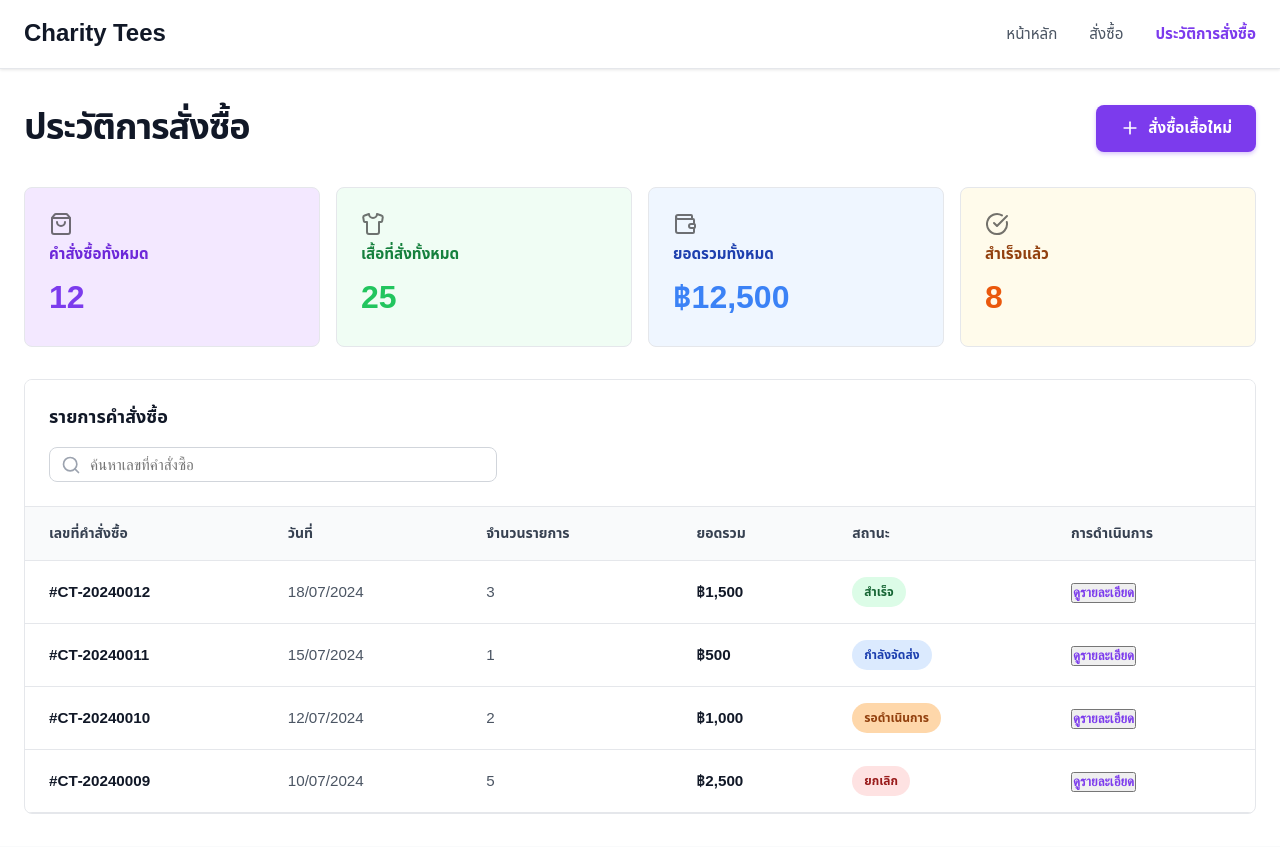
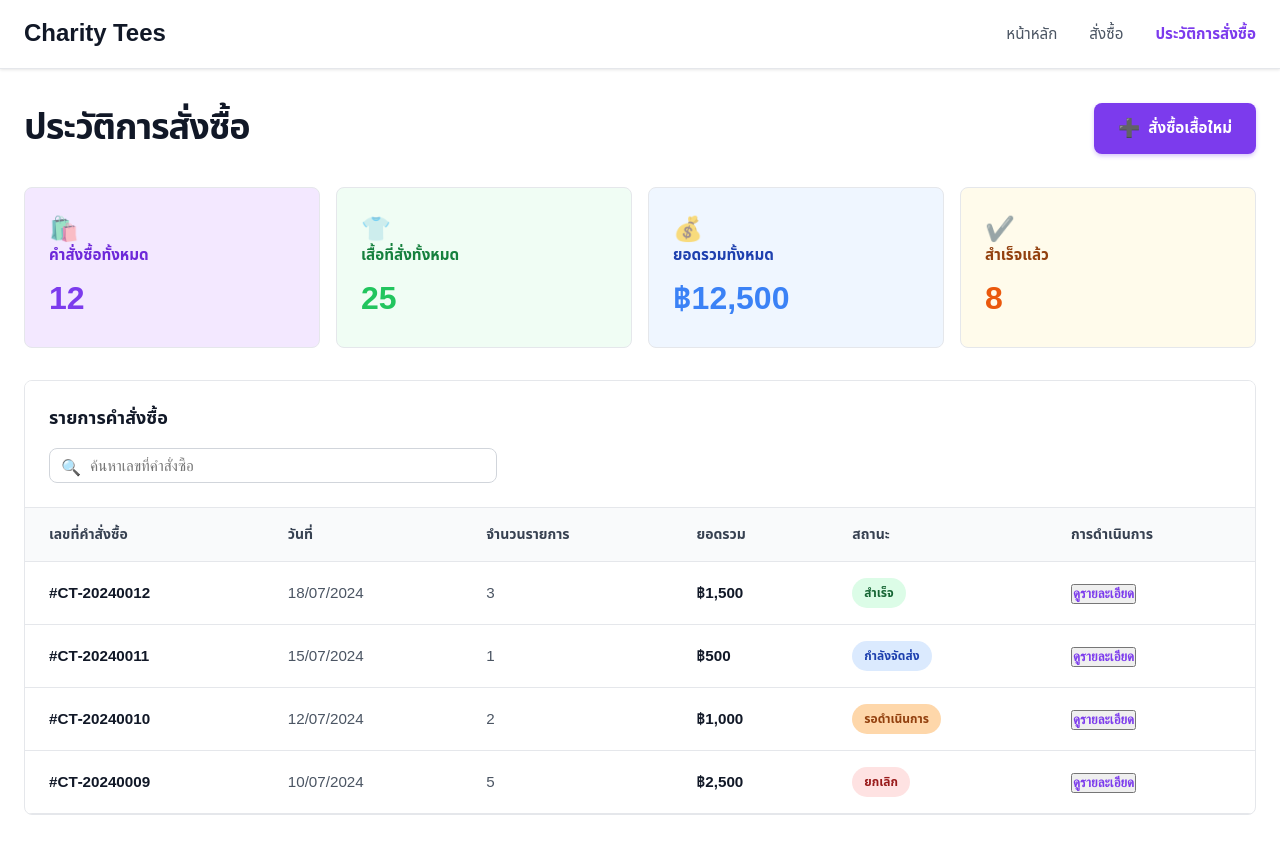
Before and after one commit to Non2412/sisaketweb2, a Next.js app: page /order-history in a window 1280 px wide. Built offline with nearby package versions, Linux system fonts and the light colour scheme.

Commit message:
Edit history

```diff
--- a/src/app/order-history/page.tsx
+++ b/src/app/order-history/page.tsx
@@ -3,7 +3,9 @@
 import React, { useState } from 'react';
 import Link from 'next/link';
 import styles from './order-history.module.css';
-import { Search, LogOut, Plus, ShoppingBag, Shirt, Wallet, CheckCircle } from 'lucide-react';
+
+// ❌ ลบ import ของ lucide-react ออก
+// import { Search, LogOut, Plus, ShoppingBag, Shirt, Wallet, CheckCircle } from 'lucide-react';
 
 export default function OrderHistoryPage() {
   const [orders, setOrders] = useState([
@@ -20,16 +22,16 @@ export default function OrderHistoryPage() {
     order.id.toLowerCase().includes(searchTerm.toLowerCase())
   );
 
+  // 🔄 แทน icon ด้วย emoji
   const stats = [
-    { label: 'คำสั่งซื้อทั้งหมด', value: '12', icon: ShoppingBag, statClass: 'purple' },
-    { label: 'เสื้อที่สั่งทั้งหมด', value: '25', icon: Shirt, statClass: 'green' },
-    { label: 'ยอดรวมทั้งหมด', value: '฿12,500', icon: Wallet, statClass: 'blue' },
-    { label: 'สำเร็จแล้ว', value: '8', icon: CheckCircle, statClass: 'orange' },
+    { label: 'คำสั่งซื้อทั้งหมด', value: '12', icon: '🛍️', statClass: 'purple' },
+    { label: 'เสื้อที่สั่งทั้งหมด', value: '25', icon: '👕', statClass: 'green' },
+    { label: 'ยอดรวมทั้งหมด', value: '฿12,500', icon: '💰', statClass: 'blue' },
+    { label: 'สำเร็จแล้ว', value: '8', icon: '✔️', statClass: 'orange' },
   ];
 
   return (
     <div className={styles.page}>
-      {/* Header */}
       <header className={styles.navbar}>
         <div className={styles.container}>
           <div className={styles.navContent}>
@@ -44,35 +46,35 @@ export default function OrderHistoryPage() {
       </header>
 
       <main className={styles.mainContent}>
-        {/* Page Header */}
+
         <div className={styles.pageHeader}>
           <h1 className={styles.pageTitle}>ประวัติการสั่งซื้อ</h1>
           <Link href="/product" className={styles.primaryButton}>
-            <Plus size={20} />
+            {/* 🔄 emoji แทน Plus icon */}
+            <span style={{ fontSize: 18 }}>➕</span>
             <span>สั่งซื้อเสื้อใหม่</span>
           </Link>
         </div>
 
-        {/* Stats Grid */}
         <div className={styles.statsGrid}>
-          {stats.map((stat, index) => {
-            const Icon = stat.icon;
-            return (
-              <div key={index} className={`${styles.statCard} ${styles[stat.statClass]}`}>
-                <Icon className={styles.statIcon} size={24} />
-                <p className={styles.statLabel}>{stat.label}</p>
-                <p className={styles.statValue}>{stat.value}</p>
-              </div>
-            );
-          })}
+          {stats.map((stat, index) => (
+            <div key={index} className={`${styles.statCard} ${styles[stat.statClass]}`}>
+              <span className={styles.statIcon} style={{ fontSize: 24 }}>
+                {stat.icon}
+              </span>
+              <p className={styles.statLabel}>{stat.label}</p>
+              <p className={styles.statValue}>{stat.value}</p>
+            </div>
+          ))}
         </div>
 
-        {/* Orders Section */}
         <div className={styles.ordersSection}>
           <div className={styles.orderHeader}>
             <h2 className={styles.orderTitle}>รายการคำสั่งซื้อ</h2>
+
             <div className={styles.searchContainer}>
-              <Search size={20} className={styles.searchIcon} />
+              {/* 🔄 emoji แทน Search icon */}
+              <span className={styles.searchIcon}>🔍</span>
               <input
                 type="text"
                 placeholder="ค้นหาเลขที่คำสั่งซื้อ"
@@ -83,7 +85,6 @@ export default function OrderHistoryPage() {
             </div>
           </div>
 
-          {/* Table */}
           <div className={styles.tableWrapper}>
             <table className={styles.table}>
               <thead className={styles.tableHead}>
@@ -132,7 +133,6 @@ export default function OrderHistoryPage() {
         </div>
       </main>
 
-      {/* Modal */}
       {selectedOrder && (
         <div className={styles.modalOverlay} onClick={() => setSelectedOrder(null)}>
           <div className={styles.modalContent} onClick={(e) => e.stopPropagation()}>
@@ -161,6 +161,7 @@ export default function OrderHistoryPage() {
                 </span>
               </div>
             </div>
+
             <div className={styles.modalFooter}>
               <button
                 onClick={() => setSelectedOrder(null)}
```
